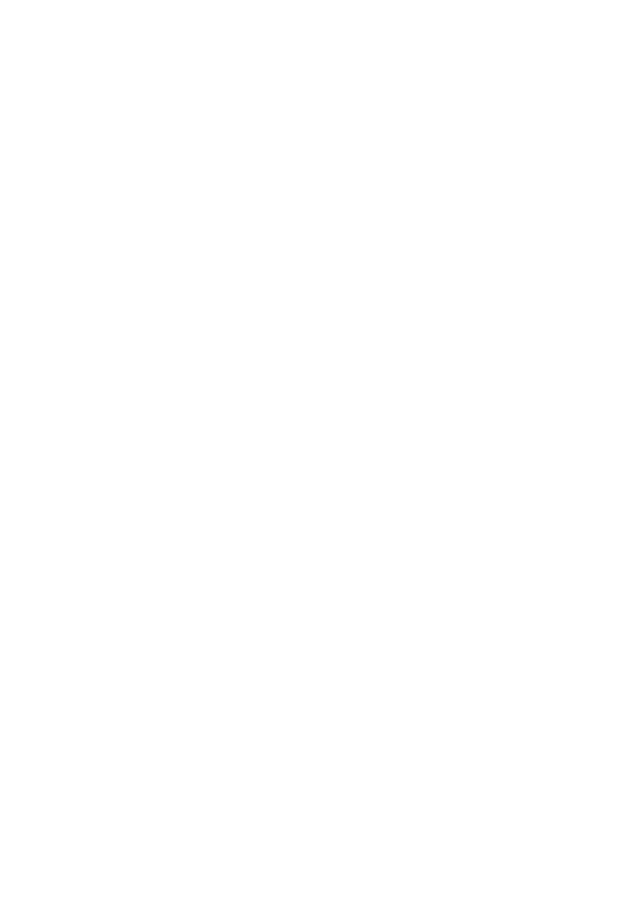
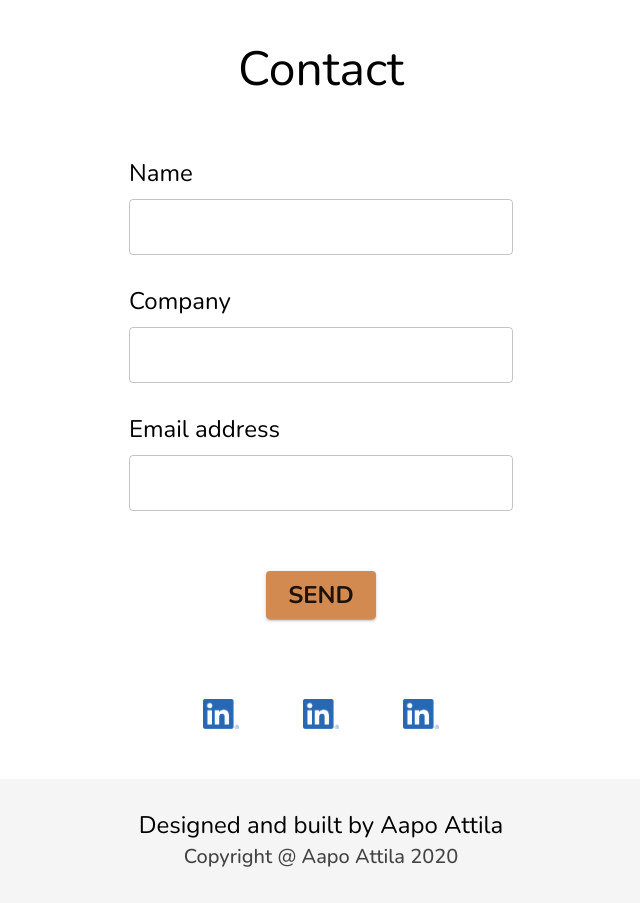
Before and after one commit to Hunnisoturi/cv-public, a React (Create React App) app: page / in a window 1280 px wide. Shown: the part 6020-6923 px from the top of the page, without its empty margins (319-959 px from the left). Before the commit the page ends 5779 px from the top, so only its background shows below. Built offline with nearby package versions, Linux system fonts and the light colour scheme.

Commit message:
Visuals finished for now, looks fucking sick bruh

```diff
--- a/src/App.jsx
+++ b/src/App.jsx
@@ -9,6 +9,8 @@ import Projects from './components/Projects';
 import CallToAction from './components/CallToAction';
 import Technologies from './components/Technologies';
 import ArrowDown from './components/ArrowDown';
+import Contact from './components/Contact';
+import Footer from './components/Footer';
 
 import { ReactComponent as Dots } from './assets/dots.svg';
 
@@ -86,6 +88,8 @@ const App = () => {
           <ArrowDown />
         </Container>
       </main>
+      <Contact />
+      <Footer />
     </div>
   );
 };
--- /dev/null
+++ b/src/components/Contact.jsx
@@ -0,0 +1,104 @@
+import React from 'react';
+import { Trans } from 'react-i18next';
+import { makeStyles } from '@material-ui/core/styles';
+import { Typography, TextField, Button, Box } from '@material-ui/core';
+
+import linkedin from '../assets/LinkedIn.png';
+
+const styles = makeStyles({
+  container: {
+    width: '100%',
+    background: '#FFFFFF',
+    display: 'flex',
+    flexDirection: 'column',
+    alignItems: 'center',
+    marginTop: '100px',
+  },
+  contact: {
+    marginTop: '100px',
+  },
+  form: {
+    display: 'flex',
+    flexDirection: 'column',
+    alignItems: 'center',
+    width: '50%',
+    marginTop: '30px',
+  },
+  item: {
+    marginTop: '30px',
+    width: '60%',
+  },
+  field: {
+    width: '100%',
+  },
+  label: {
+    marginBottom: '10px',
+  },
+  send: {
+    marginTop: '60px',
+  },
+  icons: {
+    marginTop: '80px',
+    display: 'flex',
+    justifyContent: 'space-between',
+    marginBottom: '50px',
+  },
+  icon: {
+    height: '30px',
+    width: '36px',
+    marginLeft: '32px',
+    marginRight: '32px',
+  },
+});
+
+const icons = [
+  1,
+  2,
+  3,
+];
+
+const Contact = () => {
+  const classes = styles();
+
+  return (
+    <div className={classes.container}>
+      <Typography variant="h3" className={classes.contact}>
+        <Trans i18nKey="contact" />
+      </Typography>
+      <div className={classes.form}>
+        <span className={classes.item}>
+          <Typography variant="h5" className={classes.label}>
+            <Trans i18nKey="formName" />
+          </Typography>
+          <TextField id="name" variant="outlined" color="primary" className={classes.field} />
+        </span>
+        <span className={classes.item}>
+          <Typography variant="h5" className={classes.label}>
+            <Trans i18nKey="formCompany" />
+          </Typography>
+          <TextField id="company" variant="outlined" color="primary" className={classes.field} />
+        </span>
+        <span className={classes.item}>
+          <Typography variant="h5" className={classes.label}>
+            <Trans i18nKey="formEmail" />
+          </Typography>
+          <TextField id="email" variant="outlined" color="primary" className={classes.field} />
+        </span>
+        <Button variant="contained" size="large" color="primary" className={classes.send}>
+          <Typography variant="h5">
+            <Box fontWeight={700}>
+              <Trans i18nKey="send" />
+            </Box>
+          </Typography>
+        </Button>
+        <span className={classes.icons}>
+          {icons.map(i => (
+            <img alt="linkedin" src={linkedin} className={classes.icon} key={i} />
+          ))}
+        </span>
+      </div>
+    </div>
+  );
+};
+
+export default Contact;
--- a/src/components/Footer.jsx
+++ b/src/components/Footer.jsx
@@ -1,50 +1,38 @@
 import React from 'react';
-import { Trans, useTranslation } from 'react-i18next';
-import { Container, Typography, Button } from '@material-ui/core';
+import { Trans } from 'react-i18next';
+import { Container, Typography } from '@material-ui/core';
 import { makeStyles } from '@material-ui/core/styles';
-import { Constants } from '../utils/constants';
-import { isFinnish } from '../utils/utils';
+
 
 const styles = makeStyles({
   footer: {
     display: 'flex',
     alignItems: 'center',
-    background: '#212121',
-    color: '#ffffff',
-    bottom: '0',
-    position: 'fixed',
+    background: '#F5F5F5',
     width: '100%',
-    height: '4rem',
   },
   container: {
     display: 'flex',
-    justifyContent: 'space-between',
+    flexDirection: 'column',
+    justifyContent: 'center',
     alignItems: 'center',
+    marginTop: '30px',
+    marginBottom: '30px',
   },
 });
 
 const Footer = () => {
   const classes = styles();
-  const { i18n } = useTranslation();
-
-  const changeLanguage = () => {
-    const { languages: { en, fi } } = Constants;
-
-    i18n.changeLanguage(isFinnish(i18n.language) ? en : fi);
-  };
 
   return (
     <footer className={classes.footer}>
       <Container maxWidth="xl" className={classes.container}>
-        <Typography variant="h6" align="center">
+        <Typography variant="h5">
+          <Trans i18nKey="footerMsg" />
+        </Typography>
+        <Typography variant="h6" color="secondary">
           <Trans i18nKey="copyright" />
         </Typography>
-        <Button
-          variant="outlined"
-          onClick={changeLanguage}
-        >
-          <Trans i18nKey="language" />
-        </Button>
       </Container>
     </footer>
   );
--- a/src/components/Technologies.jsx
+++ b/src/components/Technologies.jsx
@@ -16,6 +16,9 @@ const styles = makeStyles({
   bubbles: {
     marginTop: '150px',
   },
+  subtitle: {
+    marginTop: '50px',
+  },
 });
 
 const Technologies = () => {
@@ -26,6 +29,9 @@ const Technologies = () => {
       <Typography variant="h3">
         <Trans i18nKey="technologies" />
       </Typography>
+      <Typography variant="h5" color="secondary" className={classes.subtitle}>
+        <Trans i18nKey="technologySubtitle" />
+      </Typography>
       <div className={classes.bubbles}>
         <Bubbles />
       </div>
--- a/src/translations/en/translation.json
+++ b/src/translations/en/translation.json
@@ -10,6 +10,10 @@
   "cvCardSubtitle": "This site was built using react and Material UI.",
   "education": "Education",
   "design": "design",
+  "footerMsg": "Designed and built by Aapo Attila",
+  "formName": "Name",
+  "formCompany": "Company",
+  "formEmail": "Email address",
   "headlineStart": "Beautiful ",
   "headlineEnd": "beautiful execution",
   "home": "Home",
@@ -17,8 +21,10 @@
   "language": "Suomeksi",
   "portfolio": "Portfolio",
   "projects": "Projects",
+  "send": "Send",
   "selfDescription": "Contrary to popular belief, Lorem Ipsum is not simply random text. It has roots in a piece of classical Latin literature from 45 BC, making it over 2000 years",
   "technologies": "Technologies",
+  "technologySubtitle": "The bigger the ball, the more confident I am with it!",
   "title": "Aapo Attila, Fullstack Developer",
   "whoami": "Who am I?"
 }
--- a/src/translations/fi/translation.json
+++ b/src/translations/fi/translation.json
@@ -10,6 +10,10 @@
   "cvCardSubtitle": "Tämä sivu on rakennettu Reactilla ja Material UI:lla.",
   "education": "Koulutus",
   "design": "suunniteltu",
+  "footerMsg": "Suunnittelija ja kehittäjä Aapo Attila",
+  "formName": "Nimi",
+  "formCompany": "Yritys",
+  "formEmail": "Sähköpostiosoite",
   "headlineStart": "Kauniisti ",
   "headlineEnd": "kauniisti toteutettu",
   "home": "Etusivu",
@@ -18,7 +22,9 @@
   "portfolio": "Portfolio",
   "projects": "Projektit",
   "selfDescription": "Contrary to popular belief, Lorem Ipsum is not simply random text. It has roots in a piece of classical Latin literature from 45 BC, making it over 2000 years old.",
+  "send": "Lähetä",
   "technologies": "Teknologiat",
+  "technologySubtitle": "Mitä isompi pallo, sitä luottavaisempi olen osaamiseeni!",
   "title": "Aapo Attila, Fullstack kehittäjä",
   "whoami": "Kuka minä olen?"
 }
```
Also changed, not shown: src/assets/LinkedIn.png (added).
